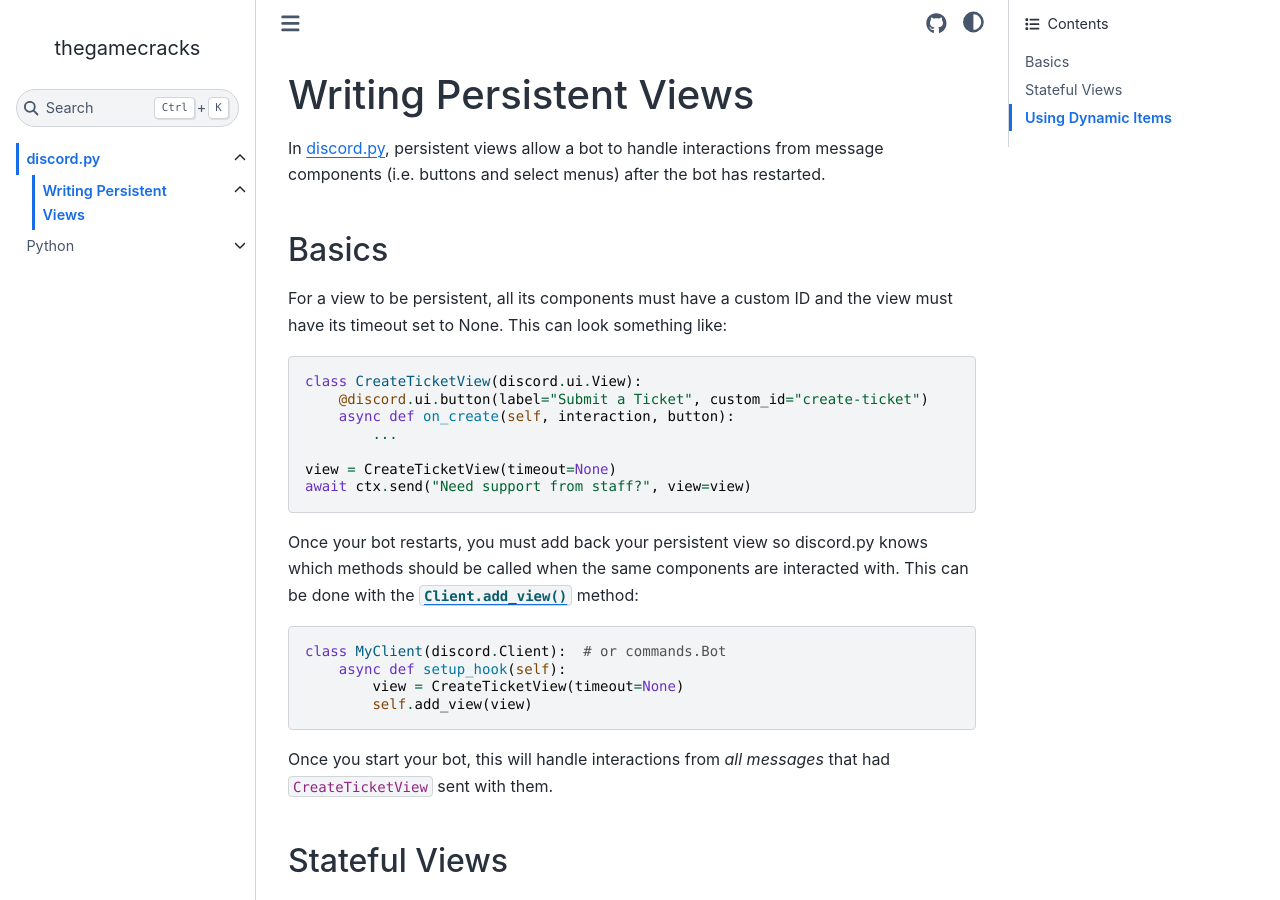
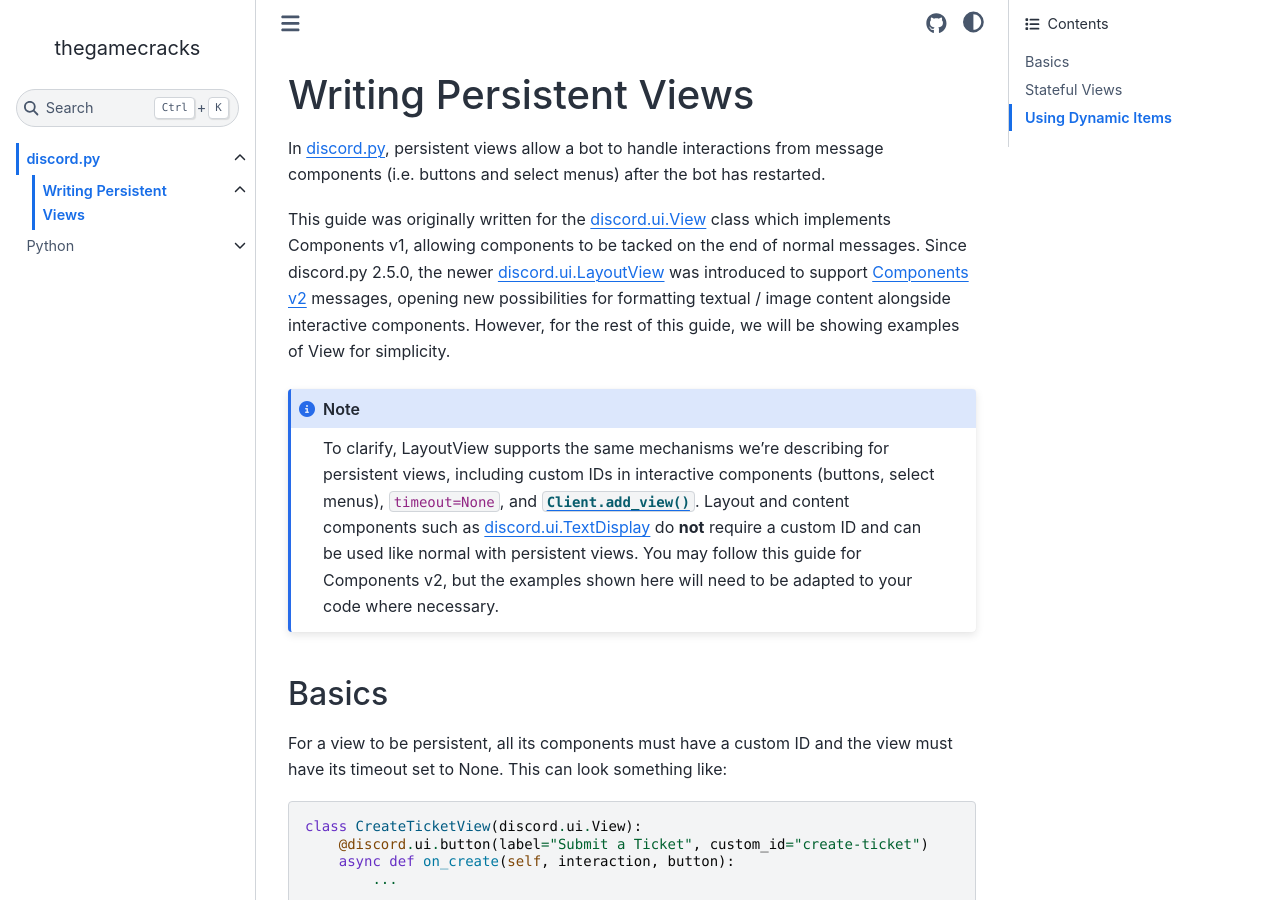
Before and after one commit to thegamecracks/thegamecracks.github.io, a Sphinx documentation site: the page built from docs/discord.py/persistent_views.rst, in a window 1280 px wide and 900 px high. Built offline with Sphinx 7.4.7 and the Sphinx Book theme 1.1.4, drawn with Linux system fonts in a browser that asks for light colours.

Commit message:
feat: clarify LayoutView compatibility for persistent views

```diff
--- a/docs/discord.py/persistent_views.rst
+++ b/docs/discord.py/persistent_views.rst
@@ -6,7 +6,29 @@
 In `discord.py`_, persistent views allow a bot to handle interactions from
 message components (i.e. buttons and select menus) after the bot has restarted.
 
+This guide was originally written for the `discord.ui.View`_ class which
+implements Components v1, allowing components to be tacked on the end of
+normal messages. Since discord.py 2.5.0, the newer `discord.ui.LayoutView`_
+was introduced to support `Components v2`_ messages, opening new possibilities
+for formatting textual / image content alongside interactive components.
+However, for the rest of this guide, we will be showing examples of View
+for simplicity.
+
+.. note::
+
+    To clarify, LayoutView supports the same mechanisms we're describing for
+    persistent views, including custom IDs in interactive components
+    (buttons, select menus), ``timeout=None``, and |add_view|_.
+    Layout and content components such as `discord.ui.TextDisplay`_ do **not**
+    require a custom ID and can be used like normal with persistent views.
+    You may follow this guide for Components v2, but the examples
+    shown here will need to be adapted to your code where necessary.
+
 .. _discord.py: https://discordpy.readthedocs.io/
+.. _discord.ui.View: https://discordpy.readthedocs.io/en/stable/interactions/api.html#discord.ui.View
+.. _discord.ui.LayoutView: https://discordpy.readthedocs.io/en/stable/interactions/api.html#discord.ui.LayoutView
+.. _Components v2: https://discord.com/developers/docs/change-log/2025-04-22-components-v2
+.. _discord.ui.TextDisplay: https://discordpy.readthedocs.io/en/stable/interactions/api.html#discord.ui.TextDisplay
 
 Basics
 ------
```
